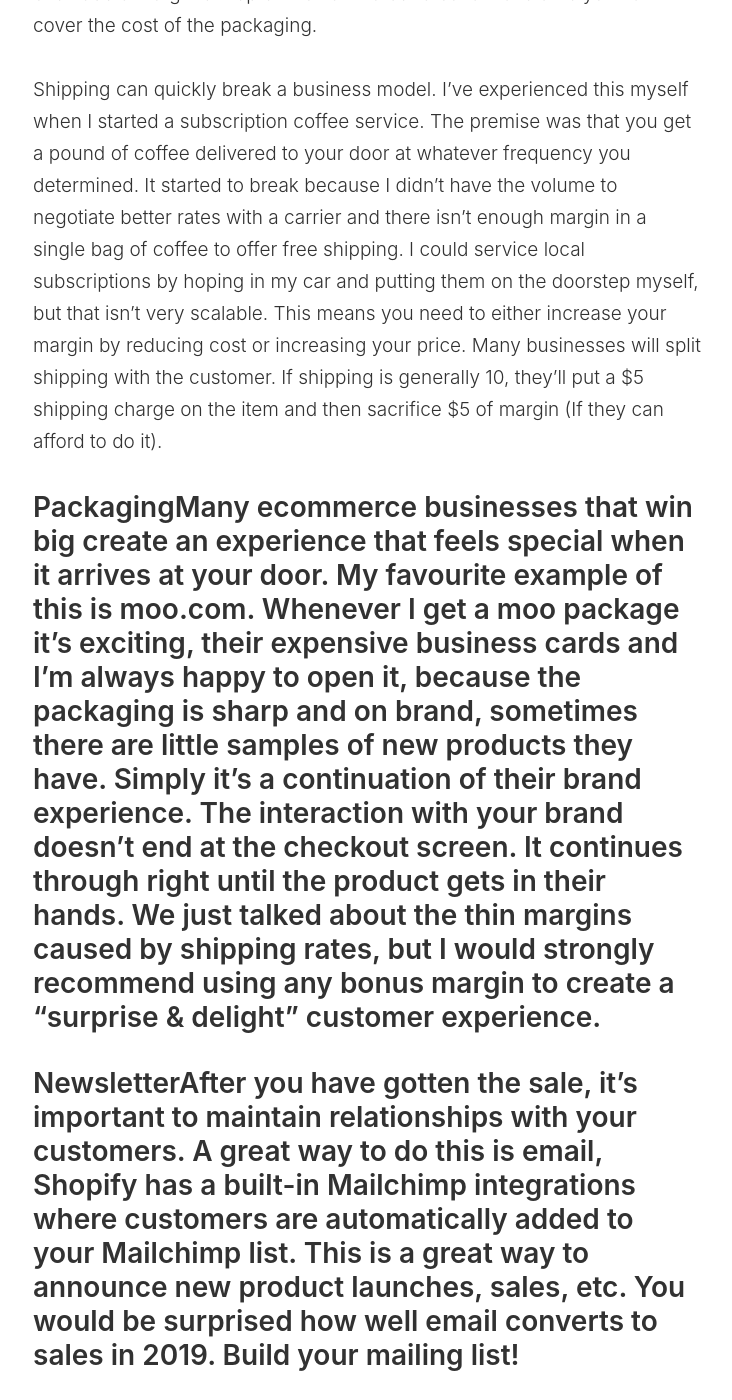
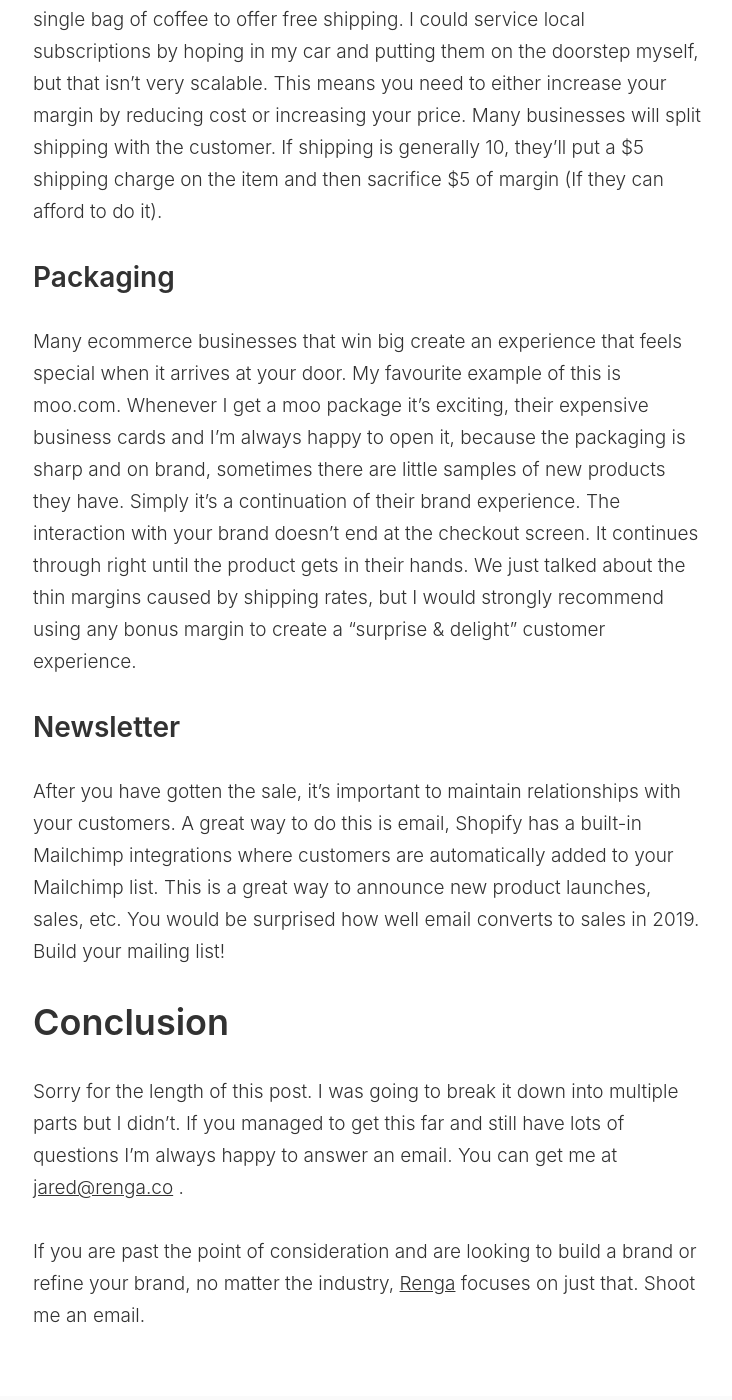
Before and after one commit to jaredhenriques/blog, a Jekyll site: the page built from _posts/2019-02-13-So-you-want-to-start-a-clothing-company.md, in a window 1280 px wide and 1400 px high, scrolled down 8373 px. Shown: the whole window, without its empty margins (273-1005 px from the left). Built offline with Jekyll 4.4.1, drawn with Linux system fonts in a browser that asks for light colours; our own code applies the rules of GitHub Pages for plain Markdown files; some of the changed text lies outside the part shown.

Commit message:
Add files via upload

```diff
--- a/_posts/2019-02-13-So-you-want-to-start-a-clothing-company.md
+++ b/_posts/2019-02-13-So-you-want-to-start-a-clothing-company.md
@@ -75,7 +75,8 @@ When navigating the theme store you probably noticed that all of these themes lo
 
 The quickest way to make a Shopify site look clean is to ensure that every type of photo is the same aspect ratio. Meaning all product photos are a 1:1 aspect ratio (square). Ensuring that all slideshow images are of the same ratio (eg. 3:2 or 2:1). Without doing this, your grid will feel much more sloppy. Your slideshow will feel jumpy as the content below jumps up and down as the slides change.
 
-# Making a SaleThis is where it’s tough for me to give any advice because I believe that outside of the large bucket general advice, it needs to be customized to your brand.
+# Making a Sale
+This is where it’s tough for me to give any advice because I believe that outside of the large bucket general advice, it needs to be customized to your brand.
 
 The large bucket ideas that will work in 2019 for a clothing company are:
 
@@ -92,10 +95,13 @@ Shopify has a feature called real-time carrier calculated shipping. In the check
 
 Shipping can quickly break a business model. I’ve experienced this myself when I started a subscription coffee service. The premise was that you get a pound of coffee delivered to your door at whatever frequency you determined. It started to break because I didn’t have the volume to negotiate better rates with a carrier and there isn’t enough margin in a single bag of coffee to offer free shipping. I could service local subscriptions by hoping in my car and putting them on the doorstep myself, but that isn’t very scalable. This means you need to either increase your margin by reducing cost or increasing your price. Many businesses will split shipping with the customer. If shipping is generally 10, they’ll put a $5 shipping charge on the item and then sacrifice $5 of margin (If they can afford to do it).
 
-## PackagingMany ecommerce businesses that win big create an experience that feels special when it arrives at your door. My favourite example of this is moo.com. Whenever I get a moo package it’s exciting, their expensive business cards and I’m always happy to open it, because the packaging is sharp and on brand, sometimes there are little samples of new products they have. Simply it’s a continuation of their brand experience. The interaction with your brand doesn’t end at the checkout screen. It continues through right until the product gets in their hands. We just talked about the thin margins caused by shipping rates, but I would strongly recommend using any bonus margin to create a “surprise & delight” customer experience.
+## Packaging
+Many ecommerce businesses that win big create an experience that feels special when it arrives at your door. My favourite example of this is moo.com. Whenever I get a moo package it’s exciting, their expensive business cards and I’m always happy to open it, because the packaging is sharp and on brand, sometimes there are little samples of new products they have. Simply it’s a continuation of their brand experience. The interaction with your brand doesn’t end at the checkout screen. It continues through right until the product gets in their hands. We just talked about the thin margins caused by shipping rates, but I would strongly recommend using any bonus margin to create a “surprise & delight” customer experience.
 
-## NewsletterAfter you have gotten the sale, it’s important to maintain relationships with your customers. A great way to do this is email, Shopify has a built-in Mailchimp integrations where customers are automatically added to your Mailchimp list. This is a great way to announce new product launches, sales, etc. You would be surprised how well email converts to sales in 2019. Build your mailing list!
+## Newsletter
+After you have gotten the sale, it’s important to maintain relationships with your customers. A great way to do this is email, Shopify has a built-in Mailchimp integrations where customers are automatically added to your Mailchimp list. This is a great way to announce new product launches, sales, etc. You would be surprised how well email converts to sales in 2019. Build your mailing list!
 
-# ConclusionSorry for the length of this post. I was going to break it down into multiple parts but I didn’t. If you managed to get this far and still have lots of questions I’m always happy to answer an email. You can get me at [jared@renga.co](mailto:jared@renga.co) .
+# Conclusion
+Sorry for the length of this post. I was going to break it down into multiple parts but I didn’t. If you managed to get this far and still have lots of questions I’m always happy to answer an email. You can get me at [jared@renga.co](mailto:jared@renga.co) .
 
 If you are past the point of consideration and are looking to build a brand or refine your brand, no matter the industry, [Renga](https://renga.co/) focuses on just that. Shoot me an email.
```
Also changed, not shown: other parts of _posts/2019-02-13-So-you-want-to-start-a-clothing-company.md (+3 -1 lines).
